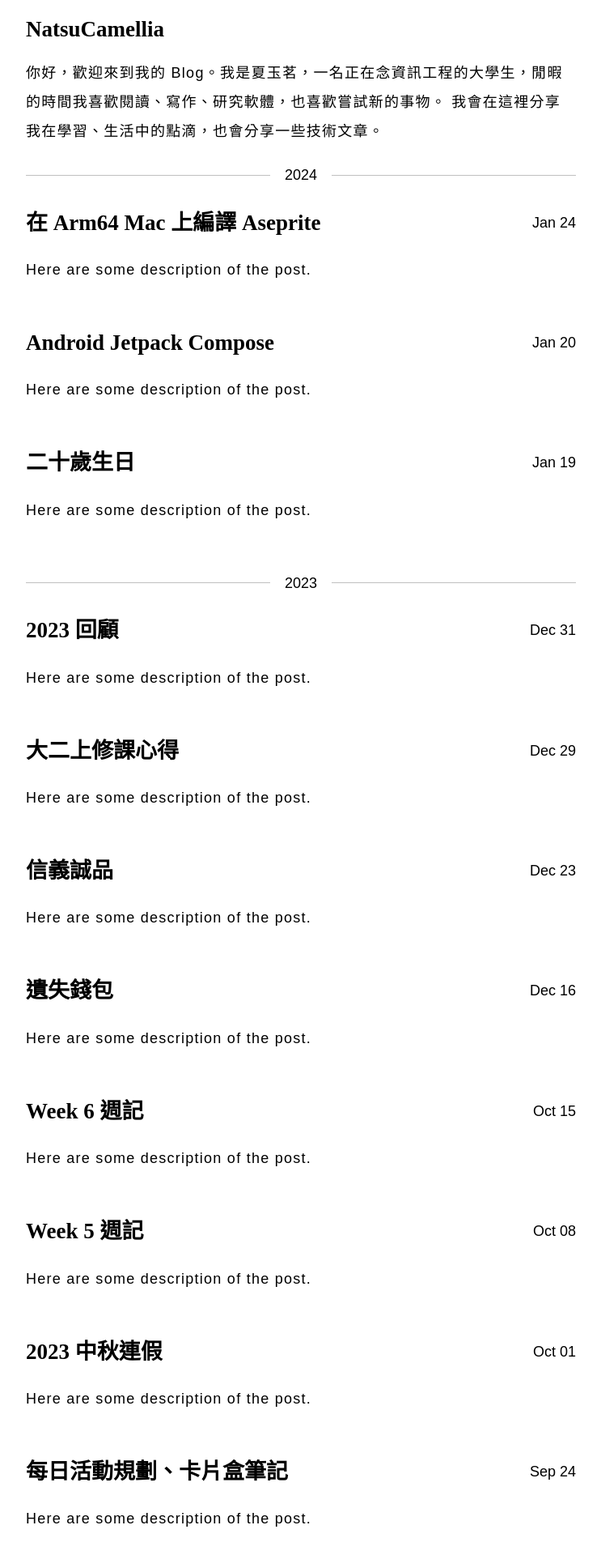
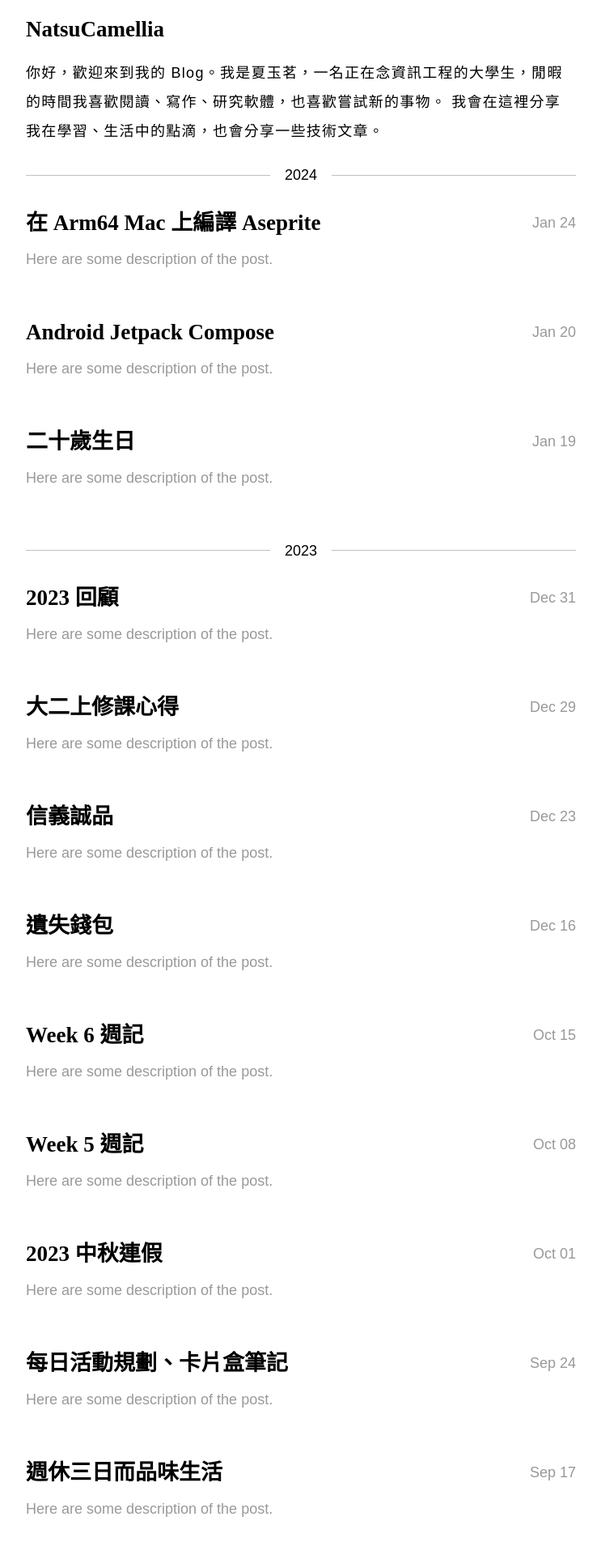
Before and after one commit to NatsuCamellia/NatsuCamellia.github.io, a Jekyll site: the page built from index.html, in a window 1280 px wide. Shown: the top 1920 px of the page at 81% size, without its empty margins (268-1011 px from the left). Built offline with Jekyll 4.4.1, drawn with Linux system fonts in a browser that asks for light colours; the list of posts is cut into pages by our own code.

Commit message:
Enhance post container style

```diff
--- a/_layouts/home.html
+++ b/_layouts/home.html
@@ -21,9 +21,7 @@
     <a href="{{ site.github.url }}{{ post.url }}" class="post-link">
       <aside class="date">{{ post.date | date: "%b %d" }}</aside>
       <h2>{{ post.title }}</h2>
-      <p>
-        Here are some description of the post.
-      </p>
+      Here are some description of the post.
     </a>
   </div>
 {% endfor %}
--- a/_sass/_home.scss
+++ b/_sass/_home.scss
@@ -35,6 +35,12 @@
 
 .post-link {
   text-decoration: none;
+  color: $light-gray-color;
+}
+
+.post-link h2 {
+  color: $text-color;
+  margin-bottom: 0.5rem;
 }
 
 .date {
```
